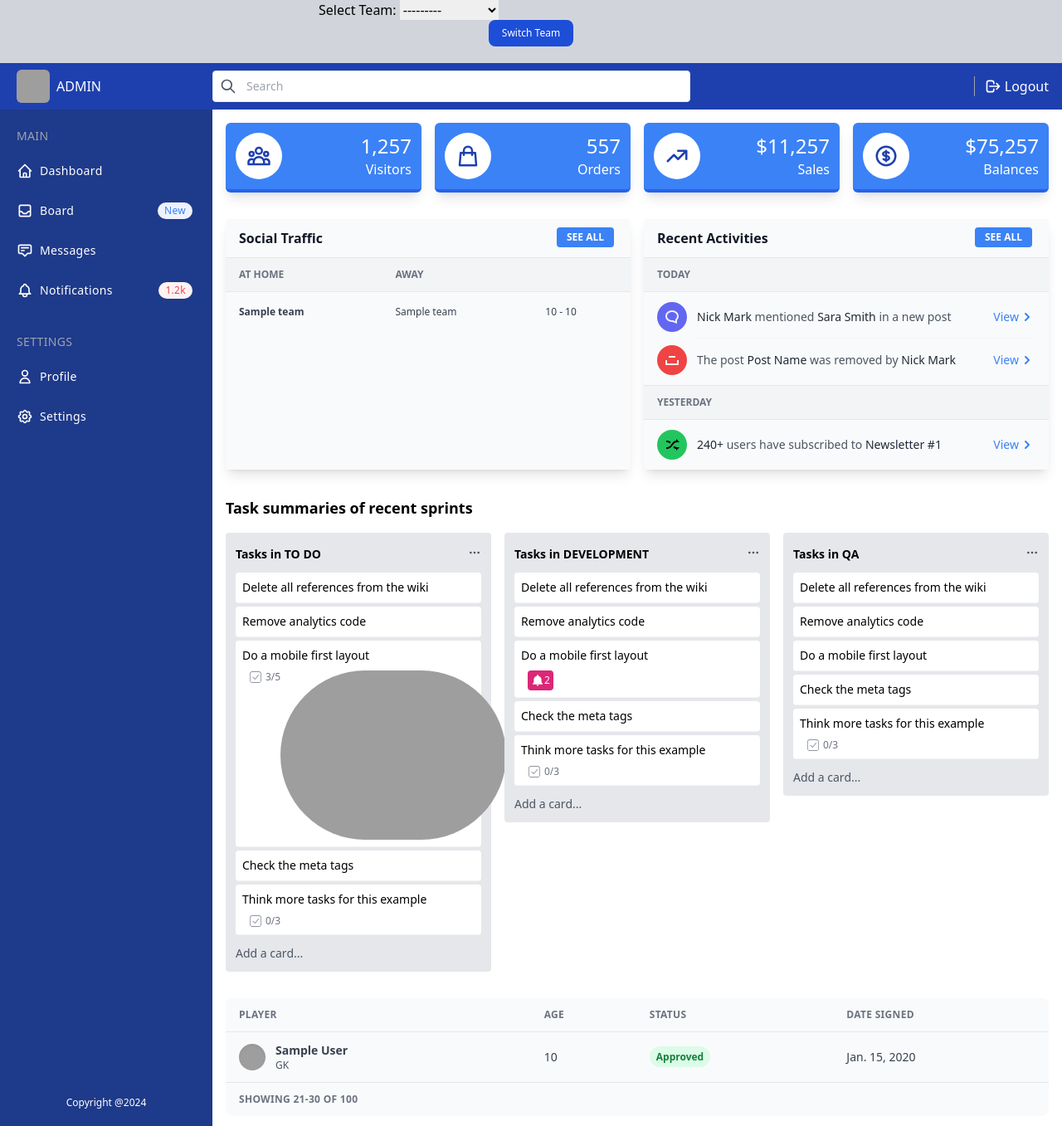
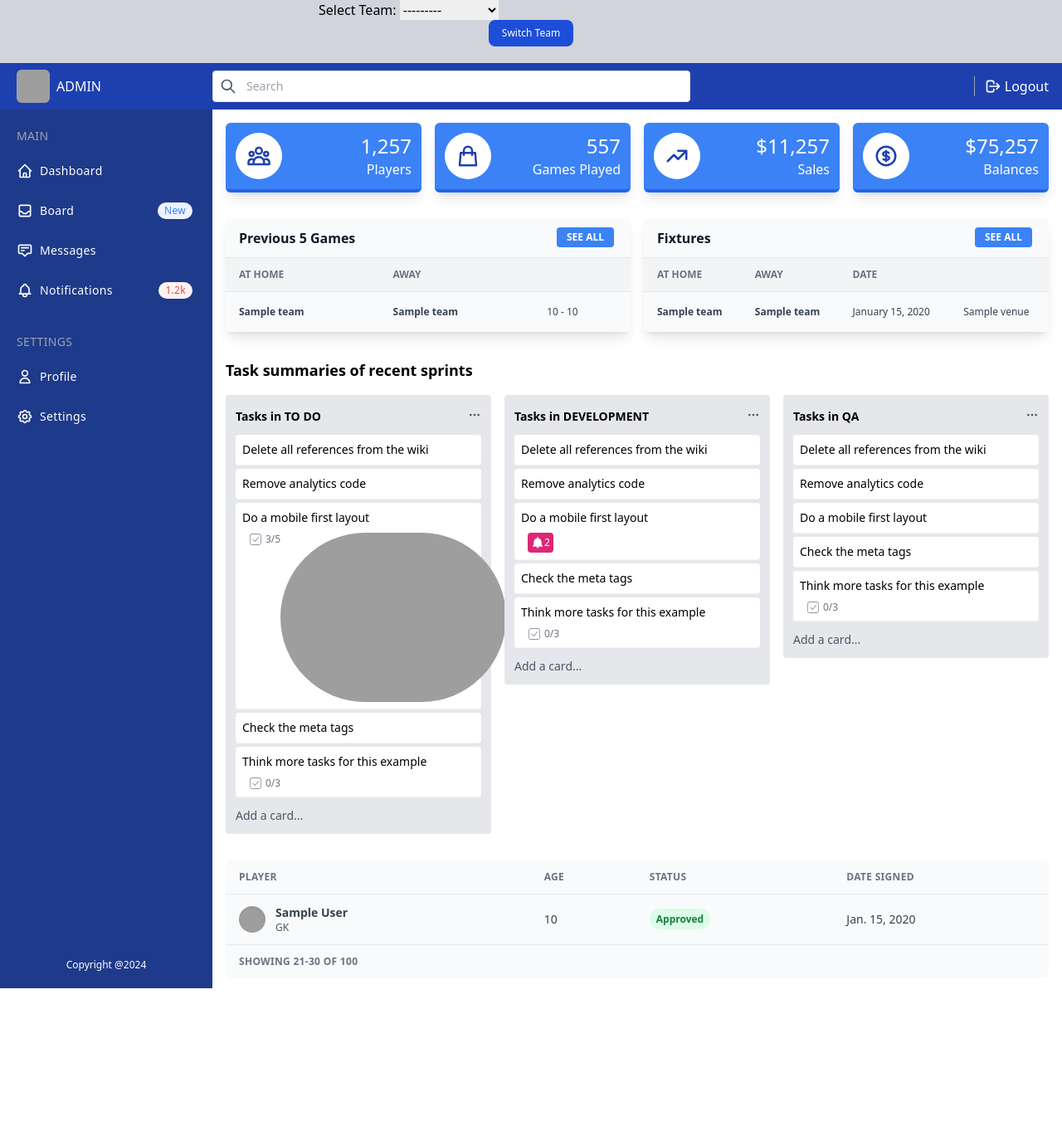
Before and after one commit to Sheriff-AA/bife-football, a Django app: template teams/templates/teams/team_dashboard.html in a window 1280 px wide. Shown: the part 80-1437 px from the top of the page at 83% size. After the commit the page ends 1271 px from the top, so only its background shows below. Run offline with Django 4.2, Linux system fonts and the light colour scheme; the template is opened without the code that fills it: values that come from a table or form of the project are taken from there, others are empty; tables that the repository leaves empty hold one stand-in row (values such as "Sample post"); some libraries are stand-ins or nearby versions; grey boxes are pictures that could not be loaded.

Commit message:
team dashboard games

```diff
--- a/players/models.py
+++ b/players/models.py
@@ -115,6 +115,7 @@ class Match(models.Model):
 
     class Meta:
         unique_together = ['home_team', 'away_team', 'match_date']
+        ordering = ['match_date']
 
     def save(self, *args, **kwargs):
         new_slug = f"{self.home_team} vs {self.away_team}"
@@ -170,6 +171,9 @@ class MatchEvent(models.Model):
     is_second_yellow_card = models.BooleanField(default=False)
     is_direct_red_card = models.BooleanField(default=False)
 
+    class Meta:
+        ordering = ['minute']
+
     def __str__(self):
         return f"{self.event_type} - Match: {self.match}"
 
@@ -185,6 +189,7 @@ class CustomMatch(models.Model):
 
     class Meta:
         unique_together = ['versus_team','user_team', 'match_date']
+        ordering = ['match_date']
 
     def save(self, *args, **kwargs):
         if self.is_home:
--- a/teams/templates/teams/partials/partial_team_dashboard.html
+++ b/teams/templates/teams/partials/partial_team_dashboard.html
@@ -81,7 +81,7 @@
             </div>
             <div class="text-right">
             <p class="text-2xl">1,257</p>
-            <p>Visitors</p>
+            <p>Players</p>
             </div>
         </div>
         <div class="bg-blue-500 dark:bg-gray-800 shadow-lg rounded-md flex items-center justify-between p-3 border-b-4 border-blue-600 dark:border-gray-600 text-white font-medium group">
@@ -90,7 +90,7 @@
             </div>
             <div class="text-right">
             <p class="text-2xl">557</p>
-            <p>Orders</p>
+            <p>Games Played</p>
             </div>
         </div>
         <div class="bg-blue-500 dark:bg-gray-800 shadow-lg rounded-md flex items-center justify-between p-3 border-b-4 border-blue-600 dark:border-gray-600 text-white font-medium group">
@@ -121,7 +121,7 @@
             <div class="rounded-t mb-0 px-0 border-0">
             <div class="flex flex-wrap items-center px-4 py-2">
                 <div class="relative w-full max-w-full flex-grow flex-1">
-                <h3 class="font-semibold text-base text-gray-900 dark:text-gray-50">Social Traffic</h3>
+                <h3 class="font-semibold text-base text-gray-900 dark:text-gray-50">Previous 5 Games</h3>
                 </div>
                 <div class="relative w-full max-w-full flex-grow flex-1 text-right">
                 <button class="bg-blue-500 dark:bg-gray-100 text-white active:bg-blue-600 dark:text-gray-800 dark:active:text-gray-700 text-xs font-bold uppercase px-3 py-1 rounded outline-none focus:outline-none mr-1 mb-1 ease-linear transition-all duration-150" type="button">See all</button>
@@ -139,11 +139,19 @@
                 <tbody>
                     {% for result in team_results %}
                     <tr class="text-gray-700 dark:text-gray-100">
-                    <th class="border-t-0 px-4 align-middle border-l-0 border-r-0 text-xs whitespace-nowrap p-4 text-left">{{ result.match.home_team }}</th>
-                    <td class="border-t-0 px-4 align-middle border-l-0 border-r-0 text-xs whitespace-nowrap p-4">{{ result.match.away_team }}</td>
-                    <td class="border-t-0 px-4 align-middle border-l-0 border-r-0 text-xs whitespace-nowrap p-4">
+                        {% if result.match.home_team == selected_team %}
+                            <th class="border-t-0 px-4 align-middle border-l-0 border-r-0 text-xs whitespace-nowrap p-4 text-left">{{ result.match.home_team }}</th>
+                        {% else %}
+                            <td class="border-t-0 px-4 align-middle border-l-0 border-r-0 text-xs whitespace-nowrap p-4">{{ result.match.home_team }}</td>
+                        {% endif %}
+                        {% if result.match.away_team == selected_team %}
+                            <th class="border-t-0 px-4 align-middle border-l-0 border-r-0 text-xs whitespace-nowrap p-4 text-left">{{ result.match.away_team }}</th>
+                        {% else %}
+                            <td class="border-t-0 px-4 align-middle border-l-0 border-r-0 text-xs whitespace-nowrap p-4">{{ result.match.away_team }}</td>
+                        {% endif %}
+                        <td class="border-t-0 px-4 align-middle border-l-0 border-r-0 text-xs whitespace-nowrap p-4">
                         {{ result.score_hometeam}} - {{ result.score_awayteam }}
-                    </td>
+                        </td>
                     </tr>
                     {% endfor %}
                 </tbody>
@@ -153,83 +161,54 @@
         </div>
         <!-- ./Previous 5 Results -->
 
-        <!-- Recent Activities -->
+        <!-- Fixtures. Next 5 Games -->
         <div class="relative flex flex-col min-w-0 break-words bg-gray-50 dark:bg-gray-800 w-full shadow-lg rounded">
             <div class="rounded-t mb-0 px-0 border-0">
             <div class="flex flex-wrap items-center px-4 py-2">
                 <div class="relative w-full max-w-full flex-grow flex-1">
-                <h3 class="font-semibold text-base text-gray-900 dark:text-gray-50">Recent Activities</h3>
+                <h3 class="font-semibold text-base text-gray-900 dark:text-gray-50">Fixtures</h3>
                 </div>
                 <div class="relative w-full max-w-full flex-grow flex-1 text-right">
                 <button class="bg-blue-500 dark:bg-gray-100 text-white active:bg-blue-600 dark:text-gray-800 dark:active:text-gray-700 text-xs font-bold uppercase px-3 py-1 rounded outline-none focus:outline-none mr-1 mb-1 ease-linear transition-all duration-150" type="button">See all</button>
                 </div>
             </div>
             <div class="block w-full">
-                <div class="px-4 bg-gray-100 dark:bg-gray-600 text-gray-500 dark:text-gray-100 align-middle border border-solid border-gray-200 dark:border-gray-500 py-3 text-xs uppercase border-l-0 border-r-0 whitespace-nowrap font-semibold text-left">
-                Today
-                </div>
-                <ul class="my-1">
-                <li class="flex px-4">
-                    <div class="w-9 h-9 rounded-full flex-shrink-0 bg-indigo-500 my-2 mr-3">
-                    <svg class="w-9 h-9 fill-current text-indigo-50" viewBox="0 0 36 36"><path d="M18 10c-4.4 0-8 3.1-8 7s3.6 7 8 7h.6l5.4 2v-4.4c1.2-1.2 2-2.8 2-4.6 0-3.9-3.6-7-8-7zm4 10.8v2.3L18.9 22H18c-3.3 0-6-2.2-6-5s2.7-5 6-5 6 2.2 6 5c0 2.2-2 3.8-2 3.8z"></path></svg>
-                    </div>
-                    <div class="flex-grow flex items-center border-b border-gray-100 dark:border-gray-400 text-sm text-gray-600 dark:text-gray-100 py-2">
-                    <div class="flex-grow flex justify-between items-center">
-                        <div class="self-center">
-                        <a class="font-medium text-gray-800 hover:text-gray-900 dark:text-gray-50 dark:hover:text-gray-100" href="#0" style="outline: none;">Nick Mark</a> mentioned <a class="font-medium text-gray-800 dark:text-gray-50 dark:hover:text-gray-100" href="#0" style="outline: none;">Sara Smith</a> in a new post
-                        </div>
-                        <div class="flex-shrink-0 ml-2">
-                        <a class="flex items-center font-medium text-blue-500 hover:text-blue-600 dark:text-blue-400 dark:hover:text-blue-500" href="#0" style="outline: none;">
-                            View<span><svg width="20" height="20" viewBox="0 0 20 20" fill="currentColor" class="transform transition-transform duration-500 ease-in-out"><path fill-rule="evenodd" d="M7.293 14.707a1 1 0 010-1.414L10.586 10 7.293 6.707a1 1 0 011.414-1.414l4 4a1 1 0 010 1.414l-4 4a1 1 0 01-1.414 0z" clip-rule="evenodd"></path></svg></span>
-                        </a>
-                        </div>
-                    </div>
-                    </div>
-                </li>
-                <li class="flex px-4">
-                    <div class="w-9 h-9 rounded-full flex-shrink-0 bg-red-500 my-2 mr-3">
-                    <svg class="w-9 h-9 fill-current text-red-50" viewBox="0 0 36 36"><path d="M25 24H11a1 1 0 01-1-1v-5h2v4h12v-4h2v5a1 1 0 01-1 1zM14 13h8v2h-8z"></path></svg>
-                    </div>
-                    <div class="flex-grow flex items-center border-gray-100 text-sm text-gray-600 dark:text-gray-50 py-2">
-                    <div class="flex-grow flex justify-between items-center">
-                        <div class="self-center">
-                        The post <a class="font-medium text-gray-800 dark:text-gray-50 dark:hover:text-gray-100" href="#0" style="outline: none;">Post Name</a> was removed by <a class="font-medium text-gray-800 hover:text-gray-900 dark:text-gray-50 dark:hover:text-gray-100" href="#0" style="outline: none;">Nick Mark</a>
-                        </div>
-                        <div class="flex-shrink-0 ml-2">
-                        <a class="flex items-center font-medium text-blue-500 hover:text-blue-600 dark:text-blue-400 dark:hover:text-blue-500" href="#0" style="outline: none;">
-                            View<span><svg width="20" height="20" viewBox="0 0 20 20" fill="currentColor" class="transform transition-transform duration-500 ease-in-out"><path fill-rule="evenodd" d="M7.293 14.707a1 1 0 010-1.414L10.586 10 7.293 6.707a1 1 0 011.414-1.414l4 4a1 1 0 010 1.414l-4 4a1 1 0 01-1.414 0z" clip-rule="evenodd"></path></svg></span>
-                        </a>
-                        </div>
-                    </div>
-                    </div>
-                </li>
-                </ul>
-                <div class="px-4 bg-gray-100 dark:bg-gray-600 text-gray-500 dark:text-gray-100 align-middle border border-solid border-gray-200 dark:border-gray-500 py-3 text-xs uppercase border-l-0 border-r-0 whitespace-nowrap font-semibold text-left">
-                Yesterday
-                </div>
-                <ul class="my-1">
-                <li class="flex px-4">
-                    <div class="w-9 h-9 rounded-full flex-shrink-0 bg-green-500 my-2 mr-3">
-                    <svg class="w-9 h-9 fill-current text-light-blue-50" viewBox="0 0 36 36"><path d="M23 11v2.085c-2.841.401-4.41 2.462-5.8 4.315-1.449 1.932-2.7 3.6-5.2 3.6h-1v2h1c3.5 0 5.253-2.338 6.8-4.4 1.449-1.932 2.7-3.6 5.2-3.6h3l-4-4zM15.406 16.455c.066-.087.125-.162.194-.254.314-.419.656-.872 1.033-1.33C15.475 13.802 14.038 13 12 13h-1v2h1c1.471 0 2.505.586 3.406 1.455zM24 21c-1.471 0-2.505-.586-3.406-1.455-.066.087-.125.162-.194.254-.316.422-.656.873-1.028 1.328.959.878 2.108 1.573 3.628 1.788V25l4-4h-3z"></path></svg>
-                    </div>
-                    <div class="flex-grow flex items-center border-gray-100 text-sm text-gray-600 dark:text-gray-50 py-2">
-                    <div class="flex-grow flex justify-between items-center">
-                        <div class="self-center">
-                        <a class="font-medium text-gray-800 hover:text-gray-900 dark:text-gray-50 dark:hover:text-gray-100" href="#0" style="outline: none;">240+</a> users have subscribed to <a class="font-medium text-gray-800 dark:text-gray-50 dark:hover:text-gray-100" href="#0" style="outline: none;">Newsletter #1</a>
-                        </div>
-                        <div class="flex-shrink-0 ml-2">
-                        <a class="flex items-center font-medium text-blue-500 hover:text-blue-600 dark:text-blue-400 dark:hover:text-blue-500" href="#0" style="outline: none;">
-                            View<span><svg width="20" height="20" viewBox="0 0 20 20" fill="currentColor" class="transform transition-transform duration-500 ease-in-out"><path fill-rule="evenodd" d="M7.293 14.707a1 1 0 010-1.414L10.586 10 7.293 6.707a1 1 0 011.414-1.414l4 4a1 1 0 010 1.414l-4 4a1 1 0 01-1.414 0z" clip-rule="evenodd"></path></svg></span>
-                        </a>
-                        </div>
-                    </div>
-                    </div>
-                </li>
-                </ul>
+                <table class="items-center w-full bg-transparent border-collapse">
+                    <thead>
+                        <tr>
+                        <th class="px-4 bg-gray-100 dark:bg-gray-600 text-gray-500 dark:text-gray-100 align-middle border border-solid border-gray-200 dark:border-gray-500 py-3 text-xs uppercase border-l-0 border-r-0 whitespace-nowrap font-semibold text-left">At home</th>
+                        <th class="px-4 bg-gray-100 dark:bg-gray-600 text-gray-500 dark:text-gray-100 align-middle border border-solid border-gray-200 dark:border-gray-500 py-3 text-xs uppercase border-l-0 border-r-0 whitespace-nowrap font-semibold text-left">Away</th>
+                        <th class="px-4 bg-gray-100 dark:bg-gray-600 text-gray-500 dark:text-gray-100 align-middle border border-solid border-gray-200 dark:border-gray-500 py-3 text-xs uppercase border-l-0 border-r-0 whitespace-nowrap font-semibold text-left">Date</th>
+                        <th class="px-4 bg-gray-100 dark:bg-gray-600 text-gray-500 dark:text-gray-100 align-middle border border-solid border-gray-200 dark:border-gray-500 py-3 text-xs uppercase border-l-0 border-r-0 whitespace-nowrap font-semibold text-left min-w-140-px"></th>
+                        </tr>
+                    </thead>
+                    <tbody>
+                        {% for match in upcoming_matches %}
+                        <tr class="text-gray-700 dark:text-gray-100">
+                        {% if match.home_team == selected_team %}
+                            <th class="border-t-0 px-4 align-middle border-l-0 border-r-0 text-xs whitespace-nowrap p-4 text-left">{{ match.home_team.short_team_name }}</th>
+                        {% else %}
+                            <td class="border-t-0 px-4 align-middle border-l-0 border-r-0 text-xs whitespace-nowrap p-4">{{ match.home_team.short_team_name }}</td>
+                        {% endif %}
+                        {% if match.away_team == selected_team %}
+                            <th class="border-t-0 px-4 align-middle border-l-0 border-r-0 text-xs whitespace-nowrap p-4 text-left">{{ match.away_team.short_team_name }}</th>
+                        {% else %}
+                            <td class="border-t-0 px-4 align-middle border-l-0 border-r-0 text-xs whitespace-nowrap p-4">{{ match.away_team.short_team_name }}</td>
+                        {% endif %}
+                        <td class="border-t-0 px-4 align-middle border-l-0 border-r-0 text-xs whitespace-nowrap p-4">
+                            {{ match.match_date|date:"F d, Y" }}
+                        </td>
+                        <td class="border-t-0 px-4 align-middle border-l-0 border-r-0 text-xs whitespace-nowrap p-4">
+                            {{ match.venue }}
+                        </td>
+                        </tr>
+                        {% endfor %}
+                    </tbody>
+                </table>
             </div>
             </div>
         </div>
-        <!-- ./Recent Activities -->
+        <!-- ./Fixtures. Next 5 Games -->
     </div>
 
     <!-- Task Summaries -->
--- a/teams/views.py
+++ b/teams/views.py
@@ -107,7 +107,7 @@ class TeamDashboardView(generic.DetailView):
         latest_contracts = contract.extra(
             where=[GET_LATEST_CONTRACTS]
         )
-        upcoming_matches = Match.objects.filter(Q(home_team=selected_team) | Q(away_team=selected_team))[:10]
+        upcoming_matches = Match.objects.filter(Q(home_team=selected_team) | Q(away_team=selected_team))[:5]
         team_results = Result.objects.filter(Q(match__home_team=selected_team) | Q(match__away_team=selected_team)
             )
 
```
Also changed, not shown: players/migrations/0004_alter_custommatch_options_alter_match_options_and_more.py (added), players/migrations/0005_alter_custommatch_options_alter_match_options_and_more.py (added).
